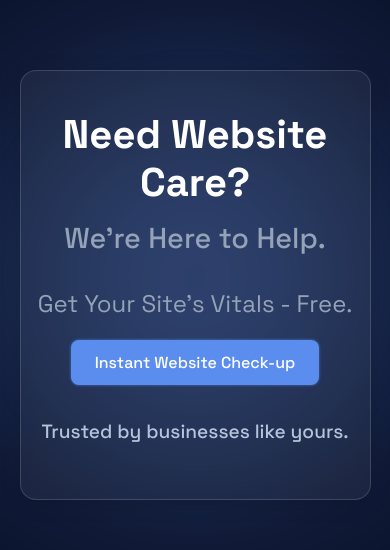
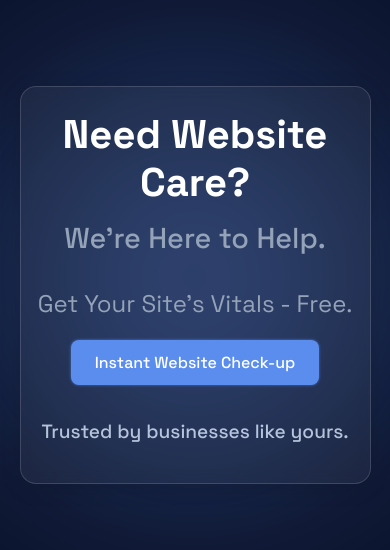
Before and after one commit to KatrinaFinney/webtriage, a Next.js app: page / in a window 390 px wide. Shown: the part 145-695 px from the top of the page. Built offline with nearby package versions, Linux system fonts and the light colour scheme.

Commit message:
homepage polish

```diff
--- a/src/app/styles/HeroSection.module.css
+++ b/src/app/styles/HeroSection.module.css
@@ -81,7 +81,7 @@
 }
 
 .heroContentMobile {
-  margin-top: 4rem;
+  margin-top: 1rem;
   padding: 2rem 1rem;
 }
 
@@ -196,7 +196,7 @@
 /* Mobile Adjustment */
 @media (max-width: 768px) {
   .heroContent {
-    padding: 2rem 1rem;
+    padding: 1rem 1rem;
   }
 
   .freeAidCard {
```
